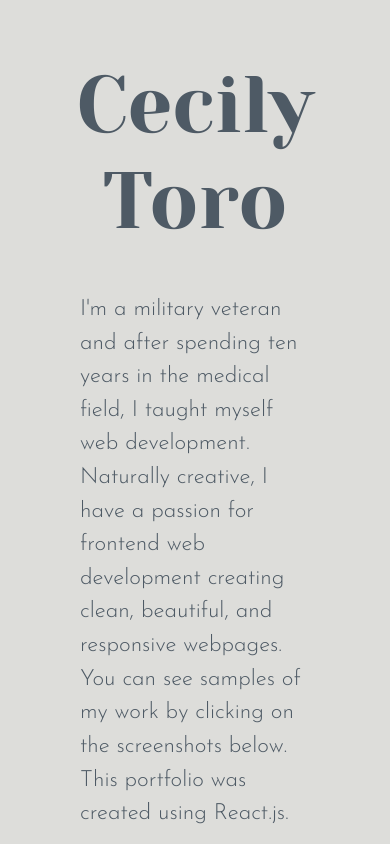
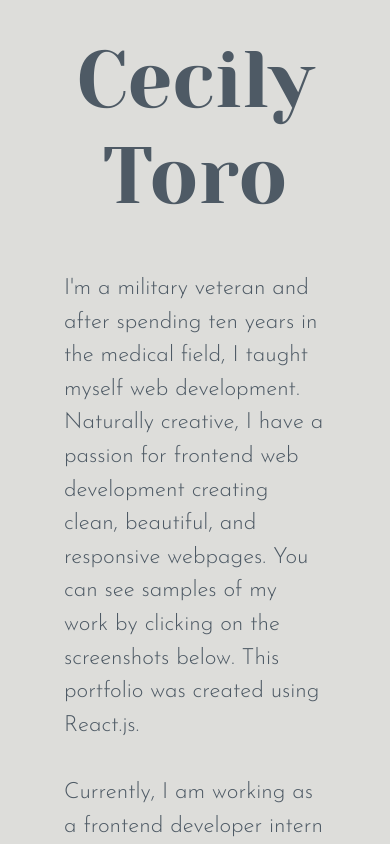
Before and after one commit to its-cess/portfolio, a React (Create React App) app: page / in a window 390 px wide. Shown: the top 844 px of the page. Built offline with nearby package versions, Linux system fonts and the light colour scheme.

Commit message:
update styling

```diff
--- a/src/index.css
+++ b/src/index.css
@@ -18,16 +18,18 @@ body {
   flex-wrap: wrap;
   margin: auto;
   max-width: fit-content;
-  padding: 25px 60px 50px 60px;
+  padding: 15px 40px 20px 40px;
 }
 .name-title {
   font-family: 'Yeseva One', cursive;
-  padding-top: 2rem;
+  padding-top: 1rem;
+  margin: auto;
   font-size: 7rem;
   text-align: center;
 }
 .float-container{
-  max-width:fit-content;
+  /* max-width:fit-content; */
+  padding: 2rem 4rem;
 }
 .portrait {
   float: left;
@@ -48,7 +50,7 @@ body {
   flex-wrap: wrap;
   justify-content: center;
   gap: 140px;
-  padding: 150px 60px;
+  padding: 80px 10px;
   margin: auto;
   box-shadow: inset 0px 2px 40px -6px #bebebe;
 }
@@ -111,13 +113,14 @@ a:hover {
     flex-wrap: nowrap;
     justify-content: center;
     align-items: center;
+    padding: 1rem 0;
   }
   .name-title {
     font-size: 5rem;
   }
 
   .float-container {
-    margin: 20px;
+    margin: 0;
   }
 
   .hero-description {
@@ -129,3 +132,9 @@ a:hover {
   }
 
 }
+
+@media screen and (max-width: 1650px) {
+  .project-section {
+    padding: 40px 0;
+  }
+}
```
